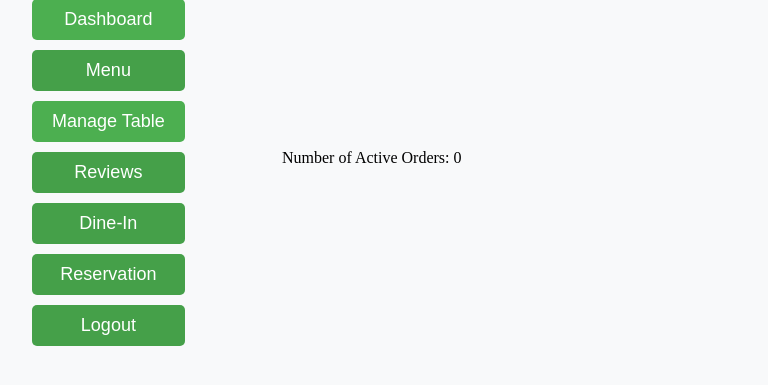
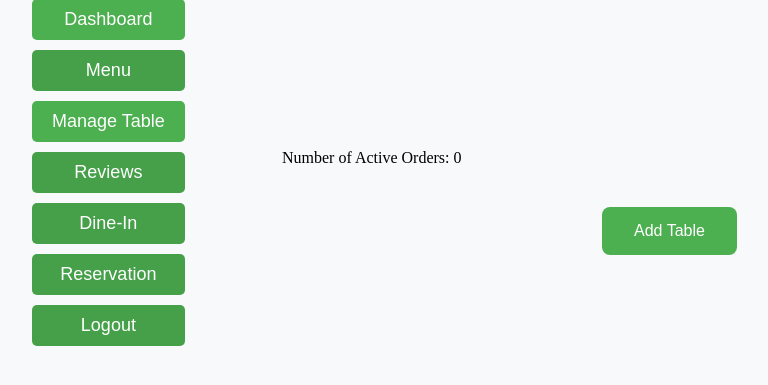
Before and after one commit to Andy-site/RRS, a Django app: page /ad/ in a window 1280 px wide. Shown: the part 151-536 px from the top of the page, without its empty margins (18-786 px from the left). Run offline with Django 5.2, Linux system fonts and the light colour scheme; data that the repository does not hold is empty.

Commit message:
Minor changes in Admin Dashboard and Reservation viz.Add Table functionality to add 5 tables for each and Back button implementation

```diff
--- a/rms/myapp/templates/myapp/admin_dash.html
+++ b/rms/myapp/templates/myapp/admin_dash.html
@@ -1,7 +1,78 @@
 {% extends 'myapp/admin_page.html' %}
 {% block title %}Order Details{% endblock %}
+
+{% block css %}
+.add-table-btn {
+    background-color: #4CAF50; /* Green background */
+    border: none;
+    color: white; /* White text */
+    padding: 15px 32px; /* Padding */
+    text-align: center; /* Text alignment */
+    text-decoration: none; /* Remove underline */
+    display: inline-block;
+    font-size: 16px; /* Font size */
+    margin: 40px 0px 0px 620px;
+    cursor: pointer; /* Cursor on hover */
+    border-radius: 8px; /* Rounded corners */
+    transition-duration: 0.4s; /* Animation duration */
+    position: relative; /* Position for tooltip */
+}
+
+.add-table-btn:hover {
+    background-color: #45a049; /* Darker green background on hover */
+}
+
+.add-table-btn:hover::after {
+    content: "Add tables for the day"; /* Text content of tooltip */
+    position: absolute; /* Position relative to the button */
+    bottom: 125%; /* Adjust the distance from the button */
+    left: 50%; /* Align the tooltip horizontally */
+    transform: translateX(-50%); /* Center the tooltip horizontally */
+    background-color: #555; /* Background color of tooltip */
+    color: #fff; /* Text color of tooltip */
+    padding: 5px 10px; /* Padding of tooltip */
+    border-radius: 6px; /* Rounded corners of tooltip */
+    font-size: 14px; /* Font size of tooltip */
+    opacity: 0; /* Hide the tooltip initially */
+    transition: opacity 0.3s; /* Fade-in transition */
+    white-space: nowrap; /* Prevent text wrapping */
+}
+
+.add-table-btn:hover::after {
+    opacity: 1; /* Show the tooltip on hover */
+}
+
+{% endblock %}
 
 {% block content %}
     <div class="wel">Welcome, {{ request.user }}! </div>
     <div class="au">Number of Active Orders: {{ completed_orders_count }}</div>
+    <button class="add-table-btn">Add Table</button>
+
+<script src="https://ajax.googleapis.com/ajax/libs/jquery/3.5.1/jquery.min.js"></script>
+<script>
+$(document).ready(function() {
+    $('.add-table-btn').click(function() {
+        $.ajax({
+            type: 'GET',
+            url: '{% url "add_tables_for_day" %}',
+            success: function(response) {
+                if (response.status === 'success') {
+                    alert(response.message);  // Show success message
+                    location.reload();  // Reload the page to reflect added tables
+                } else {
+                    alert(response.message);  // Show error message
+                }
+            },
+            error: function(xhr, errmsg, err) {
+                alert('Error occurred. Please try again later.');
+            }
+        });
+    });
+});
+</script>
+
+
+
+
 {% endblock %}
```
